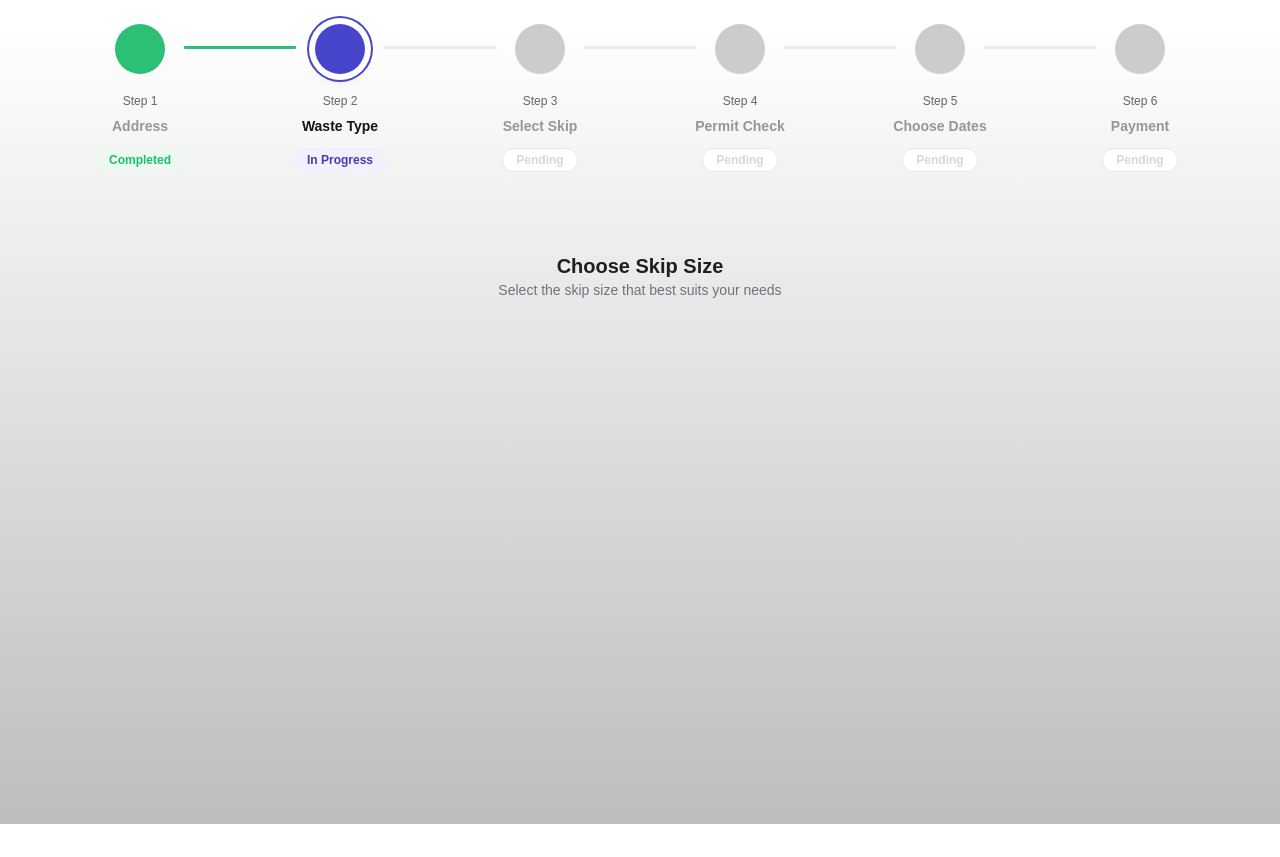
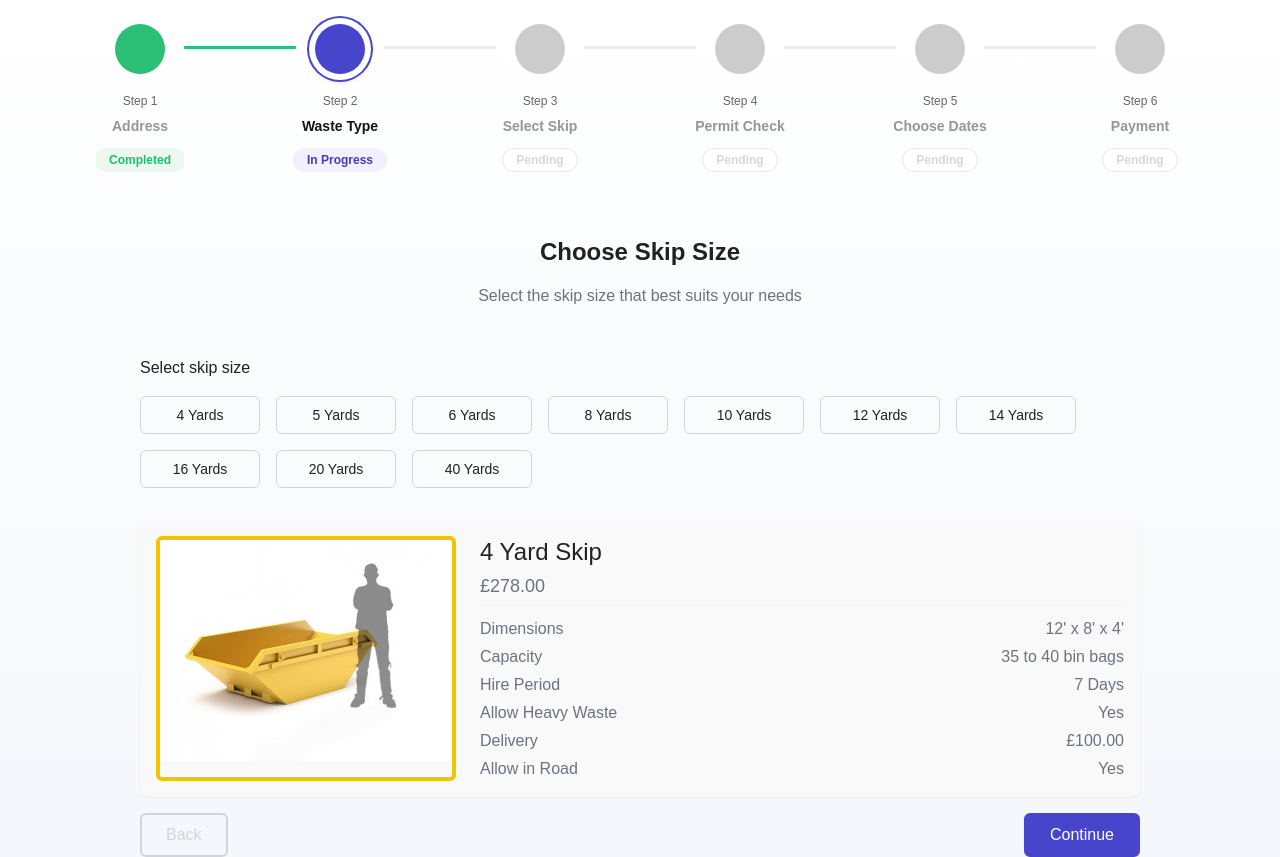
Before and after one commit to Soneshaps/waste-management, a React (Vite) app: page / in a window 1280 px wide. Before the commit the page ends 824 px from the top, so only its background shows below. Built offline with nearby package versions, Linux system fonts and the light colour scheme; some icons are missing; a web font is replaced by a local one.

Commit message:
feat: Add Select Skip Size Content

```diff
--- a/src/pages/ChooseSkip.tsx
+++ b/src/pages/ChooseSkip.tsx
@@ -1,24 +1,130 @@
 import React, { useState } from 'react';
 import CustomStepper from '../components/CustomStepper';
 
+const skipSizes = [
+  {
+    id: 1,
+    size: '4 Yards',
+  },
+  {
+    id: 2,
+    size: '5 Yards',
+  },
+  {
+    id: 3,
+    size: '6 Yards',
+  },
+  {
+    id: 4,
+    size: '8 Yards',
+  },
+  {
+    id: 5,
+    size: '10 Yards',
+  },
+  {
+    id: 6,
+    size: '12 Yards',
+  },
+  {
+    id: 7,
+    size: '14 Yards',
+  },
+  {
+    id: 8,
+    size: '16 Yards',
+  },
+  {
+    id: 9,
+    size: '20 Yards',
+  },
+  {
+    id: 10,
+    size: '40 Yards',
+  },
+];
+
 const ChooseSkip: React.FC = () => {
   const [activeStep, setActiveStep] = useState(1);
+  const [selectedSkip, setSelectedSkip] = useState<{ id: number; size: string } | null>(null);
 
   return (
-    <div className=' max-w-[1200px] mx-auto'>
-
-      <div style={{marginTop: '24px'}} >
+    <div className="max-w-[1200px] mx-auto">
+      <div style={{ paddingTop: '24px' }}>
         <CustomStepper activeStep={activeStep} setActiveStep={setActiveStep} />
       </div>
+      <div className="max-w-[1000px] mx-auto">
+        <div className="flex justify-center mt-16 mb-12">
+          <div className="flex flex-col items-center">
+            <div className="text-2xl font-semibold">Choose Skip Size</div>
+            <div className="text-base text-gray-500 mt-4">
+              Select the skip size that best suits your needs
+            </div>
+          </div>
+        </div>
 
-      <div className='flex justify-center mt-20'>
-        <div className='flex flex-col items-center'>
-          <div className='text-xl font-bold'>
-            Choose Skip Size
+        <div className="text-base pb-4">Select skip size</div>
+
+        <div className="flex gap-4 flex-wrap text-sm pb-8">
+          {skipSizes.map((skip) => (
+            <div
+              key={skip.id}
+              className={`font-medium cursor-pointer w-[120px] border border-gray-300 rounded-md p-2 text-center ${selectedSkip?.id === skip.id ? 'bg-[#4645cb] text-white border-0' : ''}`}
+              onClick={() => setSelectedSkip(skip)}
+            >
+              {skip.size}
+            </div>
+          ))}
+        </div>
+
+        <div className=" flex bg-[#f9f9f9] rounded-lg shadow-sm p-4 gap-6">
+          <div className="border border-4 w-[300px] border-[#f4c300] rounded-md ">
+            <img
+              src={'/images/4-yards-skip.jpg'}
+              alt="skip"
+              className="w-[300px] h-[221px] object-cover rounded-md"
+            />
           </div>
-          <div className='text-sm text-gray-500'>
-            Select the skip size that best suits your needs
+
+          <div className="flex flex-col gap-1 flex-1">
+            <div className="text-2xl font-medium">4 Yard Skip</div>
+            <div className="text-lg font-medium text-gray-500">&#163;278.00</div>
+            <hr className="border-gray-100" />
+            <div className="text-base text-gray-500 pt-2 flex flex-col gap-1">
+              <div className="flex justify-between">
+                <div className="font-medium">Dimensions</div>
+                <div>12' x 8' x 4'</div>
+              </div>
+              <div className="flex justify-between">
+                <div className="font-medium">Capacity</div>
+                <div>35 to 40 bin bags</div>
+              </div>
+              <div className="flex justify-between">
+                <div className="font-medium">Hire Period</div>
+                <div>7 Days</div>
+              </div>
+              <div className="flex justify-between">
+                <div className="font-medium">Allow Heavy Waste</div>
+                <div>Yes</div>
+              </div>
+              <div className="flex justify-between">
+                <div className="font-medium">Delivery</div>
+                <div>&#163;100.00</div>
+              </div>
+              <div className="flex justify-between">
+                <div className="font-medium">Allow in Road</div>
+                <div>Yes</div>
+              </div>
+            </div>
           </div>
+        </div>
+        <div className="flex justify-between gap-4">
+          <button className="border border-2 border-gray-300 text-base text-gray-300 px-6 py-2 rounded-md  mt-4 font-medium hover:bg-gray-300 hover:text-white transition-all duration-300">
+            Back
+          </button>
+          <button className="border border-2 border-[#4645cb] text-base text-white px-6 py-2 rounded-md  mt-4 font-medium bg-[#4645cb] hover:text-white transition-all duration-300">
+            Continue
+          </button>
         </div>
       </div>
     </div>
--- a/tailwind.config.js
+++ b/tailwind.config.js
@@ -11,7 +11,7 @@ export default {
         sans: ['"Mona Sans"', 'sans-serif'], // optional: make it default
       },
       backgroundImage: {
-        'bottom-to-top': 'linear-gradient(to top, #bdbdbd, #ffffff)',
+        'bottom-to-top': 'linear-gradient(to top, #f4f7fb, #ffffff)',
       },
     },
   },
```
Also changed, not shown: public/images/4-yards-skip.jpg (added).
